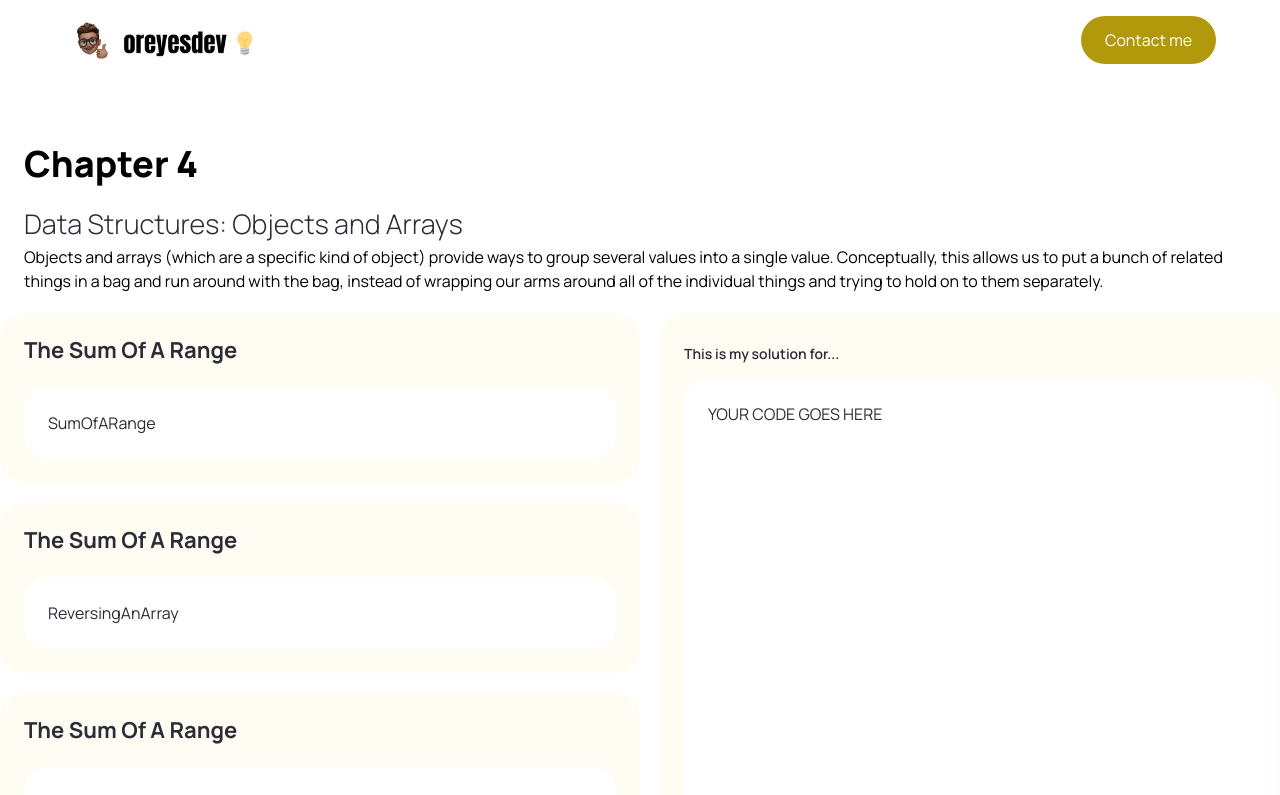
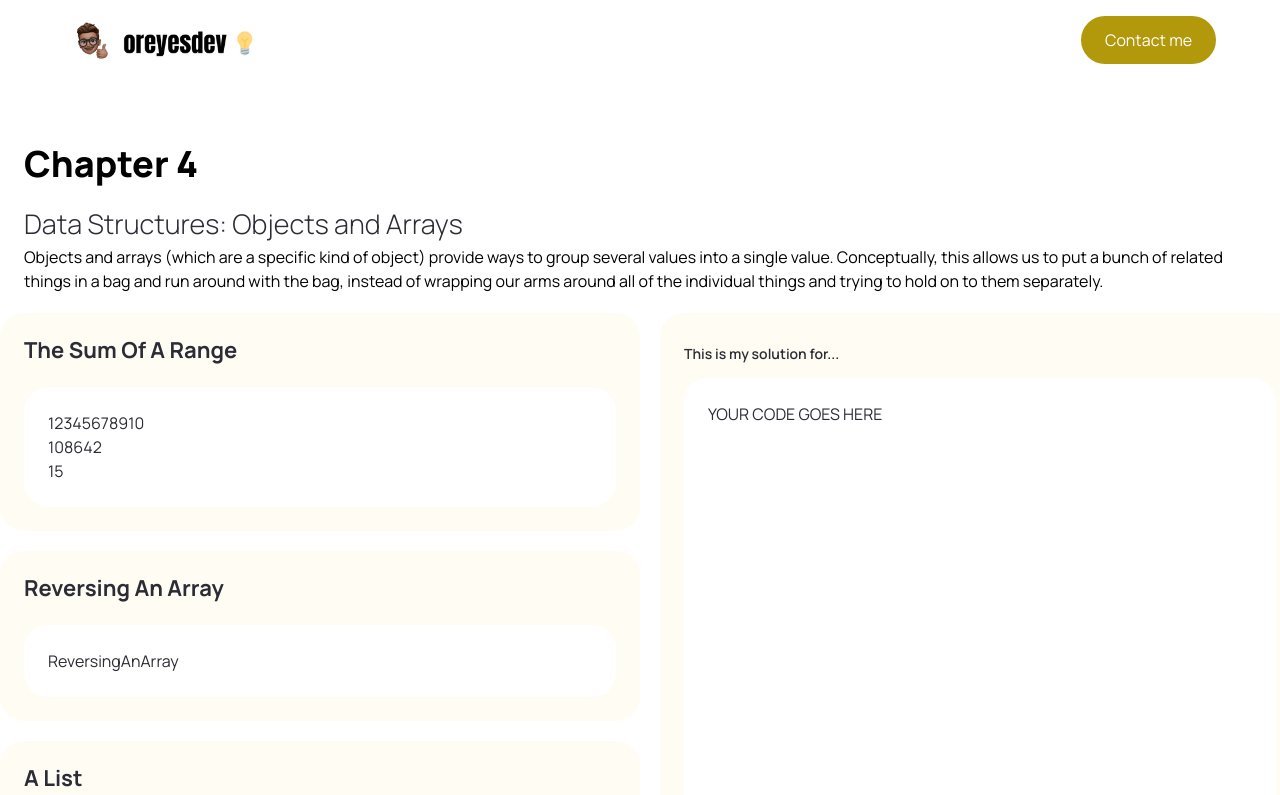
Before and after one commit to jon-oscar/eloquent-js, a Next.js app: page /chapter4 in a window 1280 px wide. Shown: the top 795 px of the page. Built offline with nearby package versions, Linux system fonts and the light colour scheme.

Commit message:
add first exercise working

```diff
--- a/components/exercises/chapter-4-oscar/SumOfARange.tsx
+++ b/components/exercises/chapter-4-oscar/SumOfARange.tsx
@@ -1,7 +1,62 @@
 import React from 'react';
 
+/**
+ * Calculates the sum of a range of numbers.
+ * @param start - The starting number of the range.
+ * @param end - The ending number of the range.
+ * @returns An array containing all the numbers in the range.
+ */
+const calcRangeSum = (start: number, end: number) => {
+  const range = [];
+  for (let i = start; i <= end; i++) {
+    range.push(i);
+  }
+  return range;
+};
+
+/**
+ * Calculates the sum of a range of numbers based on a given start, end, and step.
+ * @param start - The starting number of the range.
+ * @param end - The ending number of the range.
+ * @param step - The step to increment or decrement the range by.
+ * @returns An array of numbers representing the range.
+ */
+const calcRangeSumMod = (start: number, end: number, step: number) => {
+  const range = [];
+
+  if (step === 1) {
+    for (let i = start; i <= end; i += step) {
+      range.push(i);
+    }
+  } else if (step < 1) {
+    for (let i = start; i >= end; i += step) {
+      range.push(i);
+    }
+  } else {
+    return;
+  }
+  return range;
+};
+
+/**
+ * Calculates the sum of all numbers in an array.
+ * @param arr - The array of numbers to sum.
+ * @returns The sum of all numbers in the array.
+ */
+const arraySum = (arr: number[]) => {
+  let sum = 0;
+  for (let i = 0; i < arr.length; i++) sum += arr[i];
+  return sum;
+};
+
 const SumOfARange = () => {
-  return <div>SumOfARange</div>;
+  return (
+    <div>
+      <div>{calcRangeSum(1, 10)}</div>
+      <div>{calcRangeSumMod(10, 1, -2)}</div>
+      <div>{arraySum([1, 2, 3, 4, 5])}</div>
+    </div>
+  );
 };
 
 export default SumOfARange;
--- a/pages/chapter4.tsx
+++ b/pages/chapter4.tsx
@@ -40,21 +40,21 @@ export default function Chapter3() {
                   code={() => <SumOfARange />}
                 />
                 <PageCard
-                  id={devOscar[0].id}
-                  title={devOscar[0].title}
-                  details={devOscar[0].details}
+                  id={devOscar[1].id}
+                  title={devOscar[1].title}
+                  details={devOscar[1].details}
                   code={() => <ReversingAnArray />}
                 />
                 <PageCard
-                  id={devOscar[0].id}
-                  title={devOscar[0].title}
-                  details={devOscar[0].details}
+                  id={devOscar[2].id}
+                  title={devOscar[2].title}
+                  details={devOscar[2].details}
                   code={() => <Alist />}
                 />
                 <PageCard
-                  id={devOscar[0].id}
-                  title={devOscar[0].title}
-                  details={devOscar[0].details}
+                  id={devOscar[3].id}
+                  title={devOscar[3].title}
+                  details={devOscar[3].details}
                   code={() => <DeepComparison />}
                 />
               </>
```
